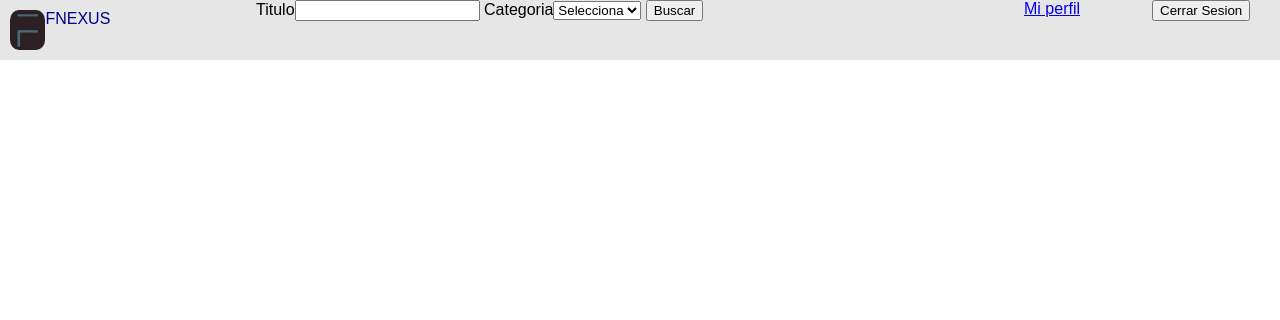
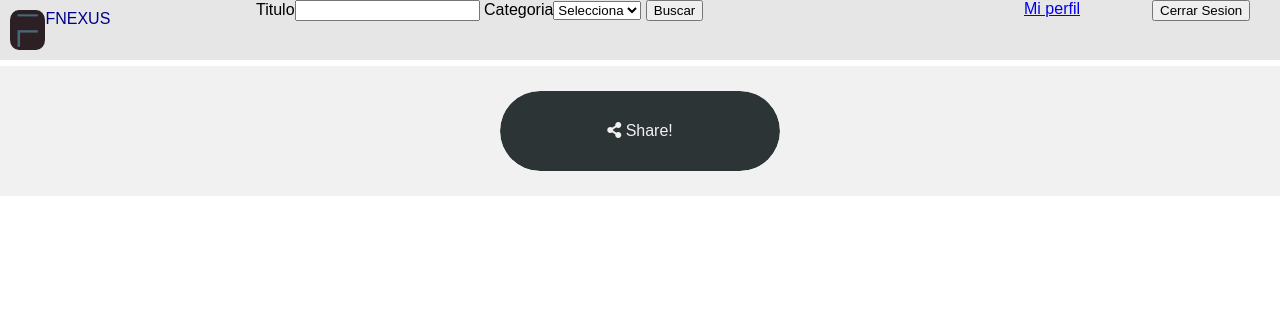
Before and after one commit to fnexus/Reto2, a PHP site: page /PHP/index.php in a window 1280 px wide. Shown: the top 320 px of the page. Run offline with PHP 8.4, Linux system fonts and the light colour scheme; the visitor is signed in with stand-in values (Sample User, id 1); data that the repository does not hold is empty; some libraries are stand-ins or nearby versions.

Commit message:
social media footer

```diff
--- a/index/CSS/estilos.css
+++ b/index/CSS/estilos.css
@@ -251,3 +251,84 @@ img#logo {
 #edit-user-form img{
     width: 50px;
 }
+
+/*FOOTER*/
+
+footer{
+    margin: 0;
+    padding: 0;
+    font-family: "montserrat",sans-serif;
+    background: #f1f1f1;
+    display: flex;
+    height: 130px;
+    align-items: center;
+    justify-content: center;
+}
+
+/*social media*/
+.share-button{
+    width: 280px;
+    height: 80px;
+    background: #dfe6e9;
+    border-radius: 40px;
+    display: flex;
+    align-items: center;
+    justify-content: center;
+    overflow: hidden;
+    position: relative;
+    cursor: pointer;
+    transition: .3s linear;
+}
+
+.share-button:hover{
+    transform: scale(1.1);
+}
+
+.share-button span{
+    position: absolute;
+    width: 100%;
+    height: 100%;
+    background: #2d3436;
+    color: #f1f1f1;
+    text-align: center;
+    line-height: 80px;
+    z-index: 999;
+    transition: .6s linear;
+    border-radius: 40px;
+}
+
+.share-button:hover span{
+    transform: translateX(-100%);
+    transition-delay: .3s;
+}
+
+.share-button a{
+    flex: 1;
+    font-size: 26px;
+    color: #2d3436;
+    text-align: center;
+    transform: translateX(-100%);
+    opacity: 0;
+    transition: 0.3s linear;
+}
+
+.share-button:hover a{
+    opacity: 1;
+    transform: translateX(0);
+}
+
+.share-button a:nth-of-type(1){
+    transition-delay: 1s;
+}
+
+.share-button a:nth-of-type(2){
+    transition-delay: 0.8s;
+}
+
+.share-button a:nth-of-type(3){
+    transition-delay: 0.6s;
+}
+
+.share-button a:nth-of-type(4){
+    transition-delay: 0.4s;
+}
--- a/index/PHP/footer.php
+++ b/index/PHP/footer.php
@@ -1,5 +1,11 @@
 <footer>
-
+    <div class="share-button">
+        <span><i class="fas fa-share-alt"></i> Share!</span>
+        <a href="#"><i class="fab fa-facebook-f"></i></a>
+        <a href="#"><i class="fab fa-twitter"></i></a>
+        <a href="#"><i class="fab fa-instagram"></i></a>
+        <a href="#"><i class="fab fa-linkedin-in"></i></a>
+    </div>
 </footer>
 </body>
 </html>
--- a/index/PHP/head.php
+++ b/index/PHP/head.php
@@ -2,7 +2,11 @@
 <html lang="es">
 <head>
     <title>FNEXUS</title>
+    <!--Favicon-->
     <link rel="shortcut icon" type="image/x-icon" href="../img/favicon2.png"/>
+
+    <!-- Libreria iconos social media footer-->
+    <link rel="stylesheet" href="https://cdnjs.cloudflare.com/ajax/libs/font-awesome/5.11.2/css/all.css">
 
     <!-- estilos CSS-->
     <link href="../CSS/estilos.css" type="text/css" rel="stylesheet">
```
